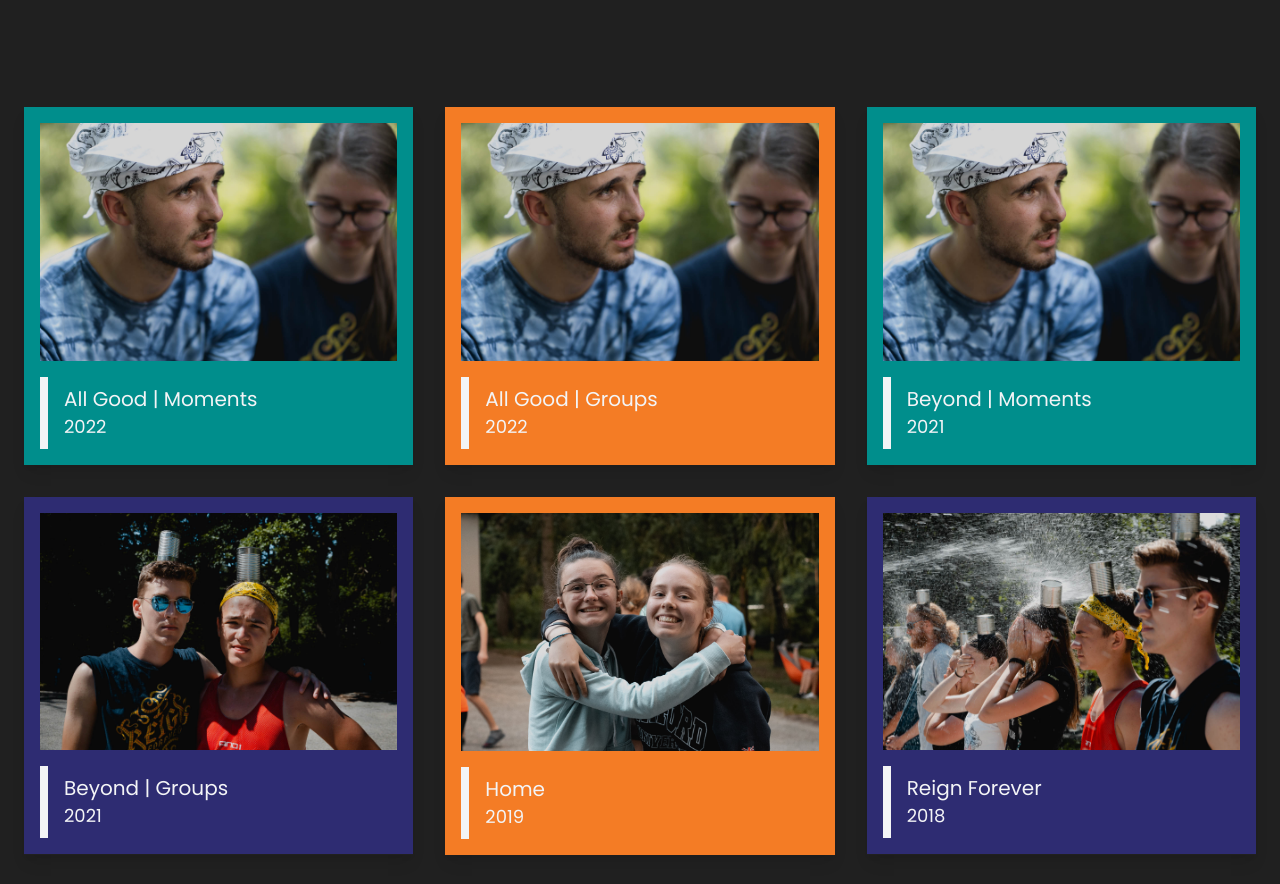
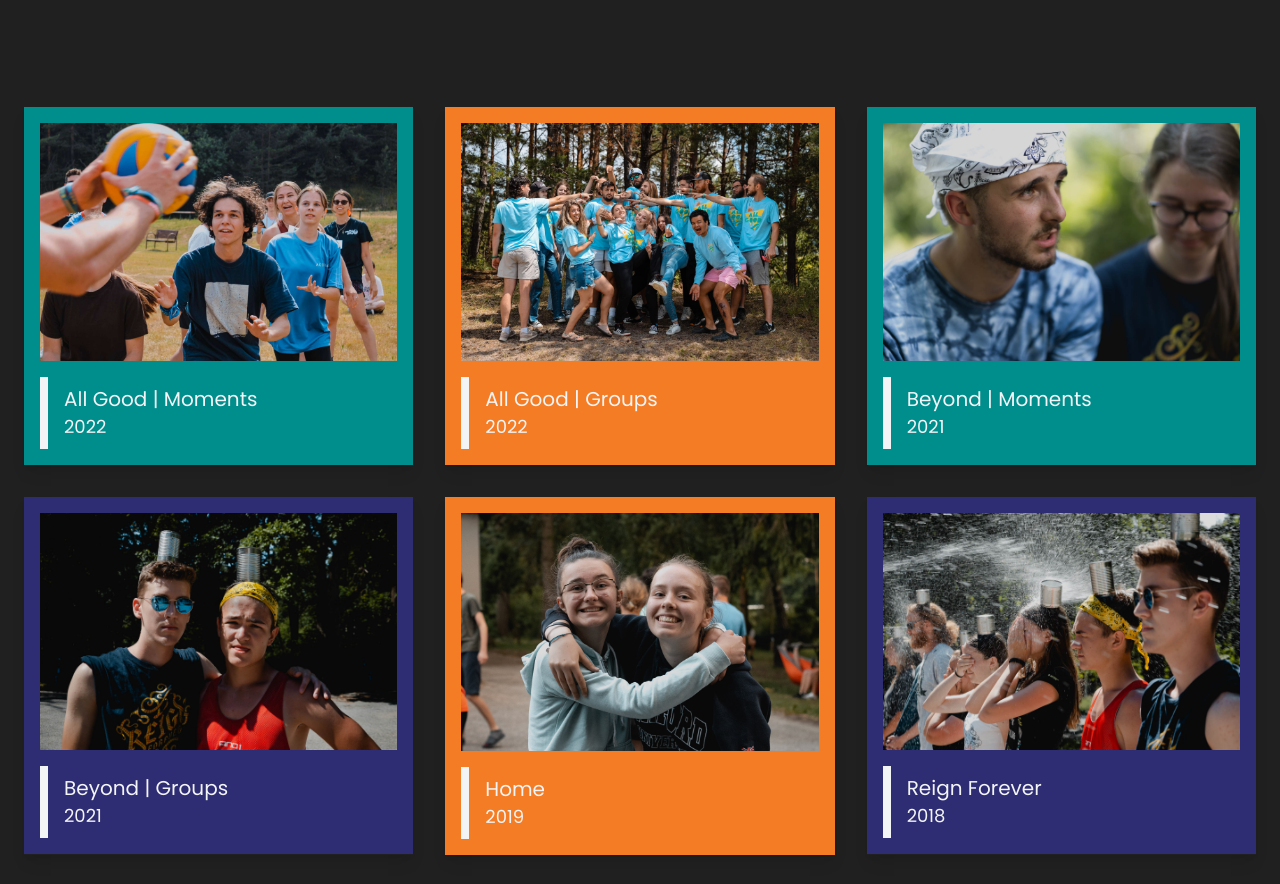
Before and after one commit to branopuzder/kecypo-web, a website: page index.html in a window 1280 px wide. Shown: the part 3740-4624 px from the top of the page. Drawn offline with Linux system fonts and the light colour scheme; grey boxes are pictures that could not be loaded.

Commit message:
Nove fotky do galerie

```diff
--- a/index.html
+++ b/index.html
@@ -233,8 +233,8 @@
           >
             <div class="bg-kc-green p-4">
               <img
-                src="./src/static/img/camp/g-2021.jpg"
-                alt="Portrét chlapca"
+                src="./src/static/img/camp/g-2022.jpg"
+                alt="Mladí ľudia hrajúci volejbal"
                 loading="lazy"
               />
               <div class="mt-4 border-l-8 border-gray-100 px-4 py-2">
@@ -251,8 +251,8 @@
           >
             <div class="bg-kc-orange p-4">
               <img
-                src="./src/static/img/camp/g-2021.jpg"
-                alt="Portrét chlapca"
+                src="./src/static/img/camp/g-2022-g.jpg"
+                alt="Skupina ľudí robiacich grimasy"
                 loading="lazy"
               />
               <div class="mt-4 border-l-8 border-gray-100 px-4 py-2">
```
Also changed, not shown: src/static/img/camp/g-2022-g.jpg (added), src/static/img/camp/g-2022.jpg (added).
